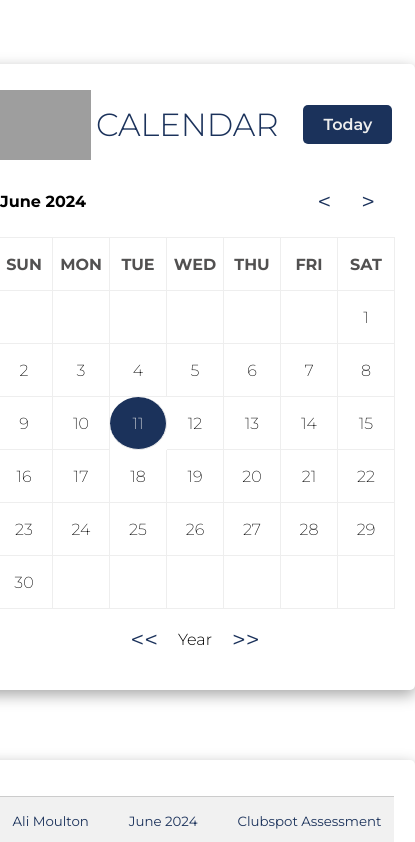
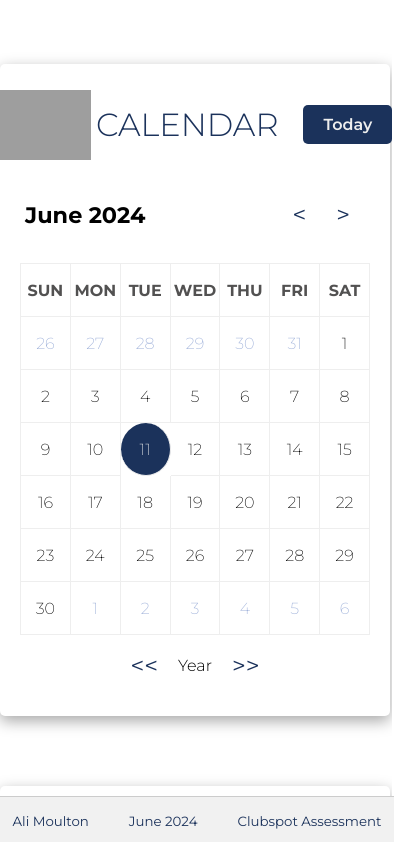
Before and after one commit to amoulton32/cs-calendar-ali, a React (Vite) app: page / in a window 390 px wide. Shown: the top 842 px of the page, 415 px wide, since content can reach past the window. Built offline with nearby package versions, Linux system fonts and the light colour scheme; grey boxes are pictures that could not be loaded.

Commit message:
added extra day # and mobile
added extra day #s for beginning and end of month with onclick and styling added @ mobile for mobile

```diff
--- a/src/CalendarComponents/CalCell.css
+++ b/src/CalendarComponents/CalCell.css
@@ -28,3 +28,14 @@
 .selected-date:hover {
   background-color: rgb(27, 50, 91);
 }
+
+.pre-start,
+.post-end {
+  color: rgb(155, 174, 216);
+}
+
+.pre-start:hover,
+.post-end:hover {
+  background-color: rgba(219, 219, 235, 0.131);
+  cursor: pointer;
+}
--- a/src/CalendarComponents/Calendar.css
+++ b/src/CalendarComponents/Calendar.css
@@ -10,6 +10,13 @@
 
 @media (max-width: 768px) {
   .calendar-container {
+    margin-bottom: 20px;
+  }
+}
+
+@media (max-width: 480px) {
+  .calendar-container {
+    width: 350px;
     margin-bottom: 20px;
   }
 }
@@ -56,7 +63,7 @@
 }
 
 .cal-header h4 {
-  font-size: 1.2ßrem;
+  font-size: 1.4rem;
 }
 
 .grid {
--- a/src/CalendarComponents/Calendar.jsx
+++ b/src/CalendarComponents/Calendar.jsx
@@ -7,6 +7,7 @@ import {
   getDaysInMonth,
   format,
   getDay,
+  getMonth,
   getYear,
   sub,
   add,
@@ -22,6 +23,8 @@ function Calendar(props) {
   const daysInMonth = getDaysInMonth(selDate);
   const emptyStart = getDay(firstOfMonth);
   const emptyEnd = 6 - getDay(lastOfMonth);
+  const preDays = getDaysInMonth(sub(selDate, { months: 1 }));
+  const preStart = preDays - emptyStart + 1;
 
   // labels
   const monthName = format(selDate, "MMMM");
@@ -36,6 +39,16 @@ function Calendar(props) {
   const handleClickDay = (dayNum) => {
     const date = setDate(selDate, dayNum);
     props.onChange(date);
+  };
+
+  const handleClickPrev = (dayNum) => {
+    const prevMonthDate = setDate(sub(selDate, { months: 1 }), dayNum);
+    props.onChange(prevMonthDate);
+  };
+
+  const handleClickNext = (dayNum) => {
+    const nextMonthDate = setDate(add(selDate, { months: 1 }), dayNum);
+    props.onChange(nextMonthDate);
   };
 
   const handleToday = () => props.onChange(new Date());
@@ -73,9 +86,17 @@ function Calendar(props) {
           );
         })}
 
-        {/* {empty cells @ start of month} */}
+        {/* {cells @ start of month (prev month)} */}
         {Array.from({ length: emptyStart }, (_, index) => {
-          return <CalCell key={index}></CalCell>;
+          return (
+            <CalCell
+              key={index}
+              className={"pre-start"}
+              onClick={() => handleClickPrev(preStart + index)}
+            >
+              {preStart + index}
+            </CalCell>
+          );
         })}
 
         {/* Date number cells */}
@@ -93,9 +114,17 @@ function Calendar(props) {
           );
         })}
 
-        {/* {empty cells @ end of month} */}
+        {/* {cells @ end of month} */}
         {Array.from({ length: emptyEnd }, (_, index) => {
-          return <CalCell key={index}></CalCell>;
+          return (
+            <CalCell
+              key={index}
+              className={"post-end"}
+              onClick={() => handleClickNext(index + 1)}
+            >
+              {index + 1}
+            </CalCell>
+          );
         })}
       </div>
 
--- a/src/CalendarComponents/SelectedDate.css
+++ b/src/CalendarComponents/SelectedDate.css
@@ -78,3 +78,10 @@
     width: 400px;
   }
 }
+
+@media (max-width: 480px) {
+  .selecteddate-container {
+    width: 350px;
+    margin-bottom: 60px;
+  }
+}
```
Also changed, not shown: 1 other file (tests, documents, lock files or other folders).
